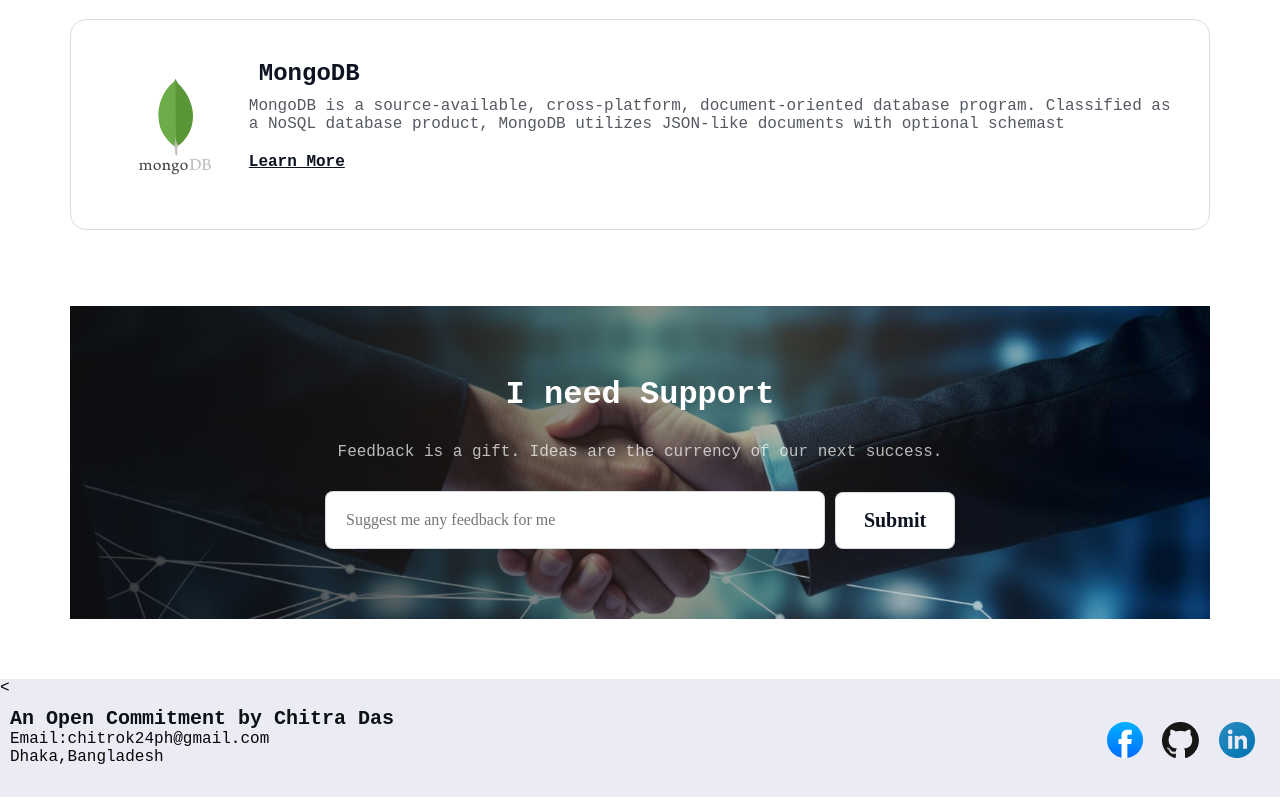
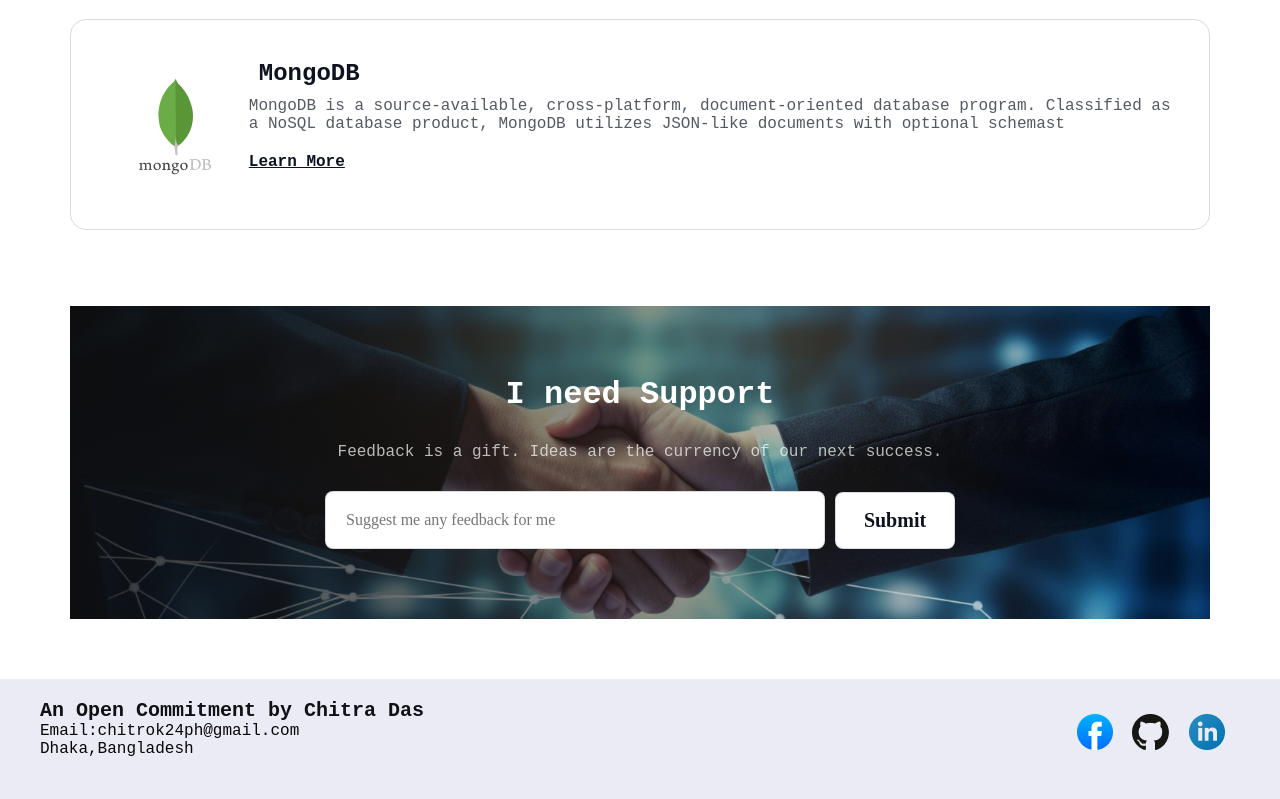
Before and after one commit to Chitra35006/A1-future-web-developer, a plain HTML site: page index.html in a window 1280 px wide. Shown: the part 4174-4973 px from the top of the page. Drawn offline with Linux system fonts and the light colour scheme; a web font is replaced by a local one.

Commit message:
modifying link address

```diff
--- a/index.html
+++ b/index.html
@@ -109,7 +109,7 @@
                     <img src="assets/js.png" alt="">
                     <h1 class="div-h1">JavaScript</h1>
                     <p class="image-description">JavaScript is a scripting or programming language that allows you to implement complex features on web pages </p>
-                    <a href="https://www.w3schools.com/html/"target="_blank">Learn More</a>
+                    <a href="https://www.w3schools.com/js/"target="_blank">Learn More</a>
                 </div>
 
         </section>
@@ -165,7 +165,7 @@
     </main>
     <footer class="footer-container" id="myFooter" >
         <!-- <<<<<<footer starts here>>>>>>> -->
-<    <div class="footer-div">
+    <div class="footer-div" >
     <div class="information-content">
         <p class="information-n">An Open Commitment by Chitra Das</p>
         <p class="information-p">
--- a/styles/style.css
+++ b/styles/style.css
@@ -338,12 +338,13 @@ max-width: 1440px;
 min-height: 100px;
 margin: 0 auto;
 background-color: rgb(235, 235, 245);
-
+padding-left: 20px;
+padding-right: 20px;
 }
 .footer-div{
 display: flex;
 justify-content: space-between;
-padding: 10px;
+padding: 20px;
 }
 .icon-div{
 height: 50px;
```
